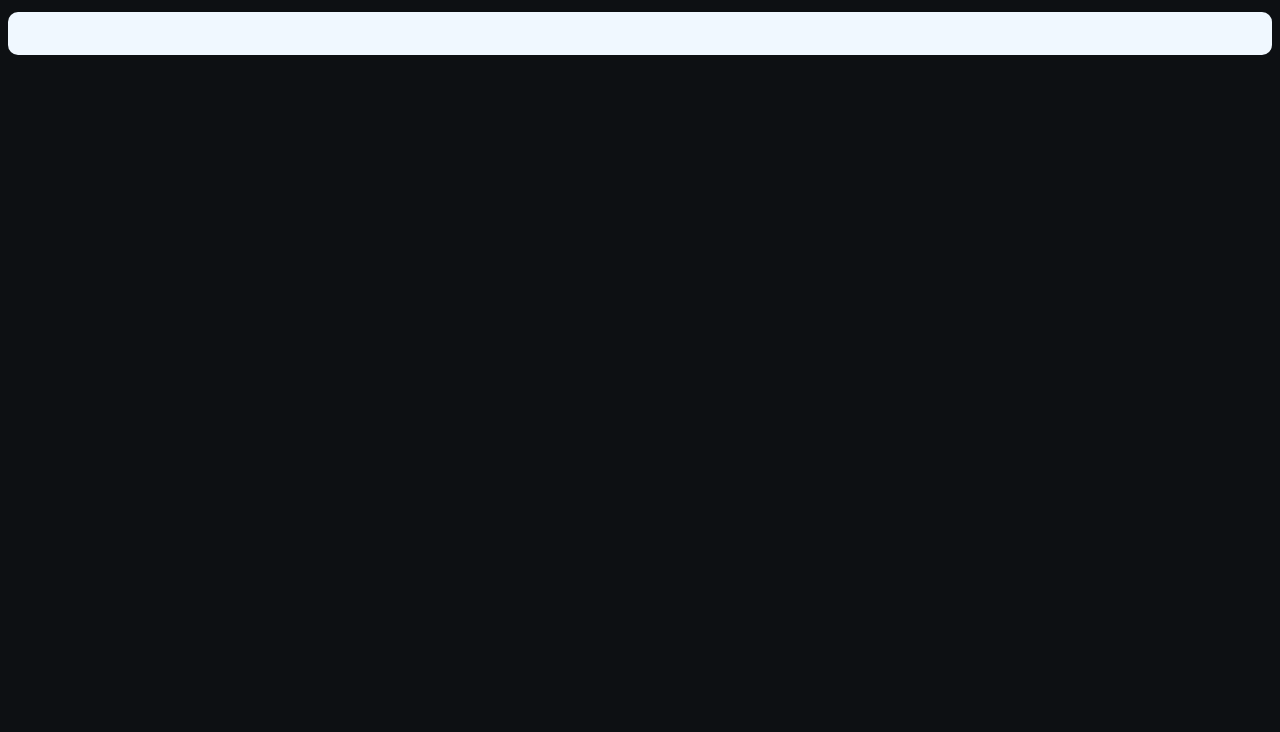
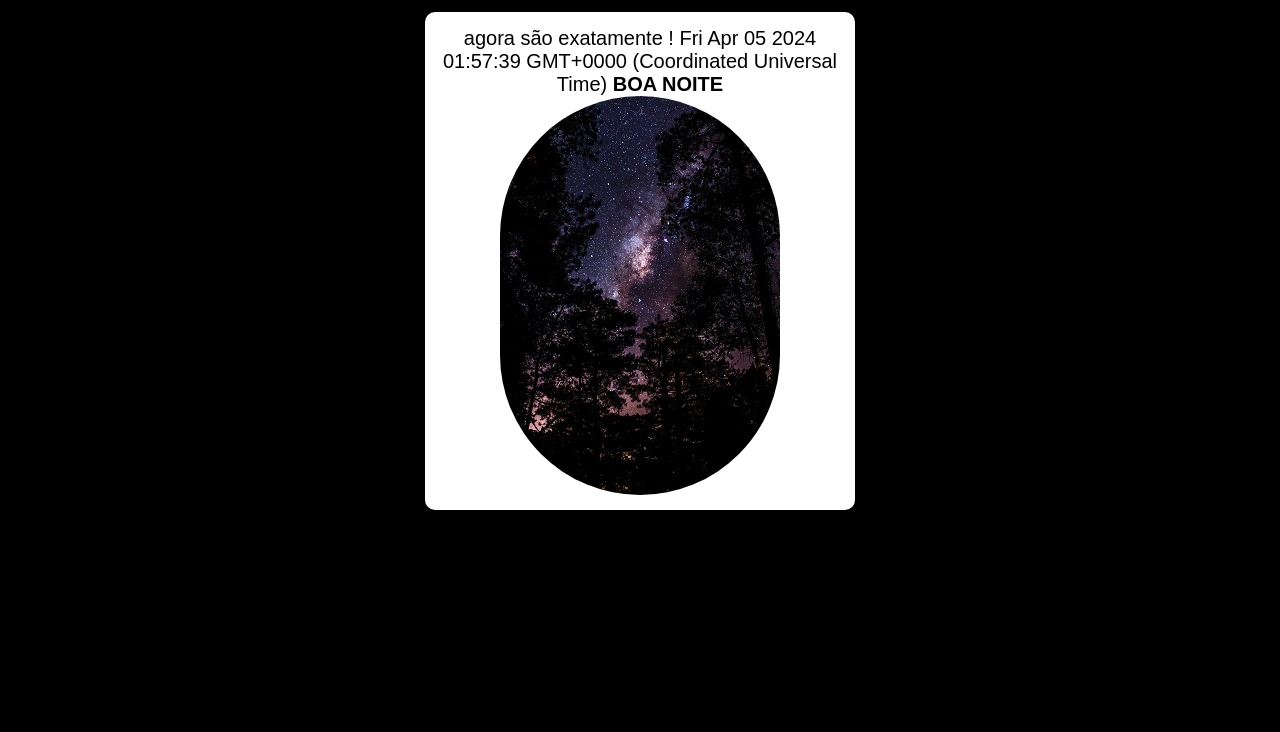
Before and after one commit to wellerson-pinheiros/sistema-de-horas-, a plain HTML site: page index.html in a window 1280 px wide. Shown: the part 68-800 px from the top of the page. Drawn offline with Linux system fonts and the light colour scheme.

Commit message:
conclusao de exercicio
resultado final. (aprendendo javascript)

```diff
--- a/index.html
+++ b/index.html
@@ -5,16 +5,16 @@
     <title>Horas do dia</title>
     <link rel="stylesheet" href="style.css">
 </head>
-<body>
+<body onload="carregar()">
     <header>
         <h1>Horas do dia!</h1>
     </header>
-    <section>
+    <section >
         <div id="dados">
-            testando
+        aqui aparece a imagem
         </div>
-        <div id="res">
-
+        <div id="">
+            <img id="imgs" src="imagens/fotodia.jpg">
         </div>
     </section>
     <script src="javascript.js"></script>
--- a/javascript.js
+++ b/javascript.js
@@ -0,0 +1,20 @@
+    function carregar (){
+let dados = window.document.getElementById('dados')
+let imgs  = window.document.getElementById('imgs')
+
+let data = new Date()
+let horas = data.getHours()
+
+
+        if (horas >= 6 && horas <= 12 ) {
+            dados.innerHTML = ' bom dia '
+        }   else if ( horas > 12 && horas <=18){
+           dados.innerHTML = `agora são exatamente ${data} horas <strong>BOA TARDE</strong> `
+            imgs.src = 'imagens/fototarde.jpg'
+            background.body.style.background='#b9846f'
+        } else{
+            dados.innerHTML = `agora são exatamente ! ${data} <strong> BOA NOITE </strong>`
+            imgs.src = 'imagens/fotonoite.jpg'
+            document.body.style.background =' black'
+        }
+    }
--- a/style.css
+++ b/style.css
@@ -1,13 +1,21 @@
 body{
-    background-color: rgb(13, 16, 19);
+    background-color: rgb(165, 203, 241);
     font:normal  15pt arial;
-    color: aliceblue;
+    color: black;
     text-align: center;
+
 }
 section{
 border-radius: 10px;
-background-color: aliceblue;
-padding: 10px;
-box-shadow: 5 5 10px;
+background-color: white;
+padding: 15px;
+box-shadow: 5px 5px 10px;
+color:black;
+width: 400px;
+margin: auto;
+
 
 }
+img{
+    border-radius:50cap;
+}
```
Also changed, not shown: imagens/fotodia.jpg (added), imagens/fotonoite.jpg (added), imagens/fototarde.jpg (added).
